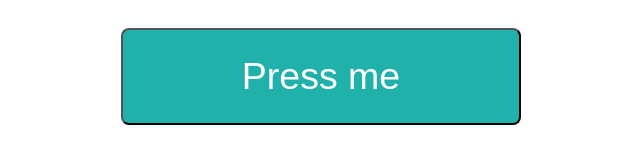
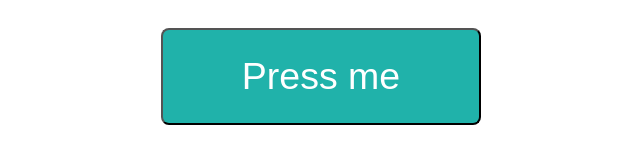
Before and after one commit to duncanpharvey/circleci-technical-challenge, a website: page index.html in a window 1280 px wide. Shown: the whole page, without its empty margins (319-959 px from the left). Drawn offline with Linux system fonts and the light colour scheme.

Commit message:
updates element width

```diff
--- a/css/styles.css
+++ b/css/styles.css
@@ -23,5 +23,5 @@ body {
 div {
     margin: 0 auto;
     padding: 10px;
-    width: 400px;
+    width: 320px;
 }
```
